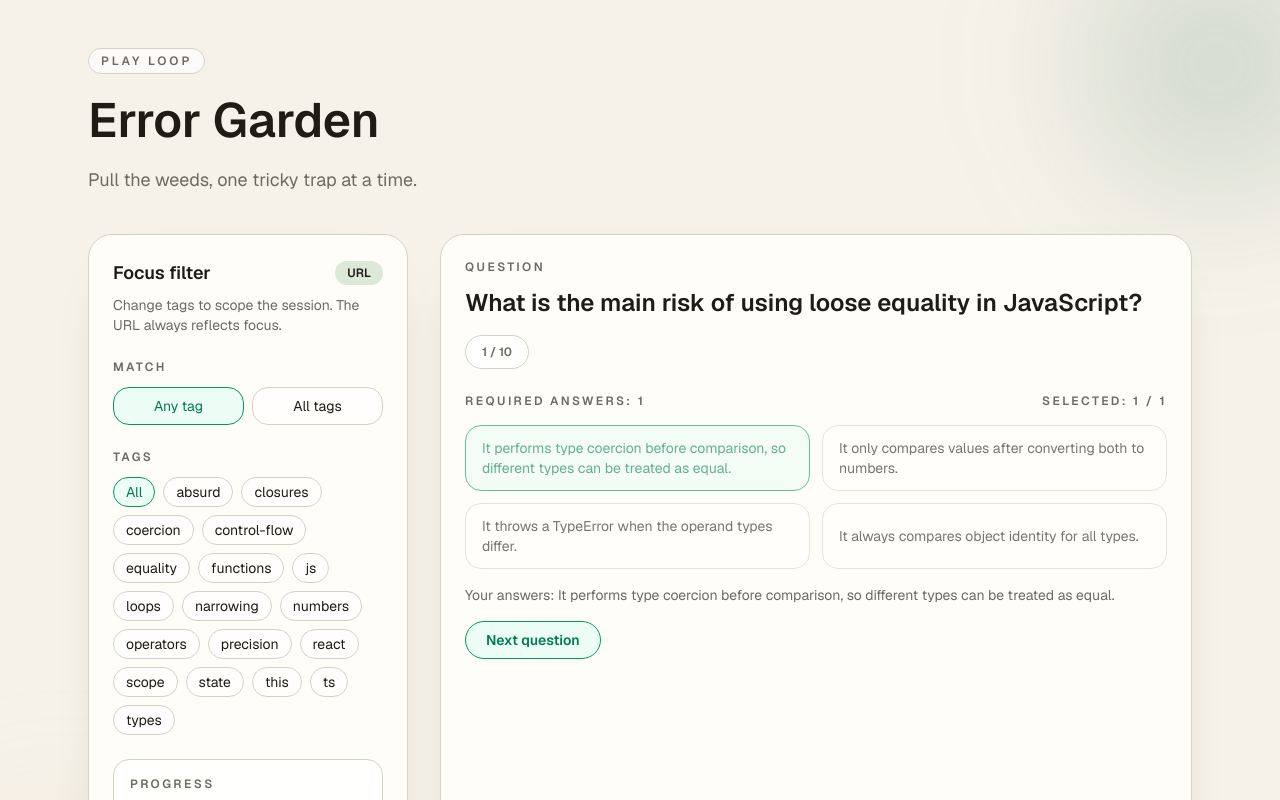
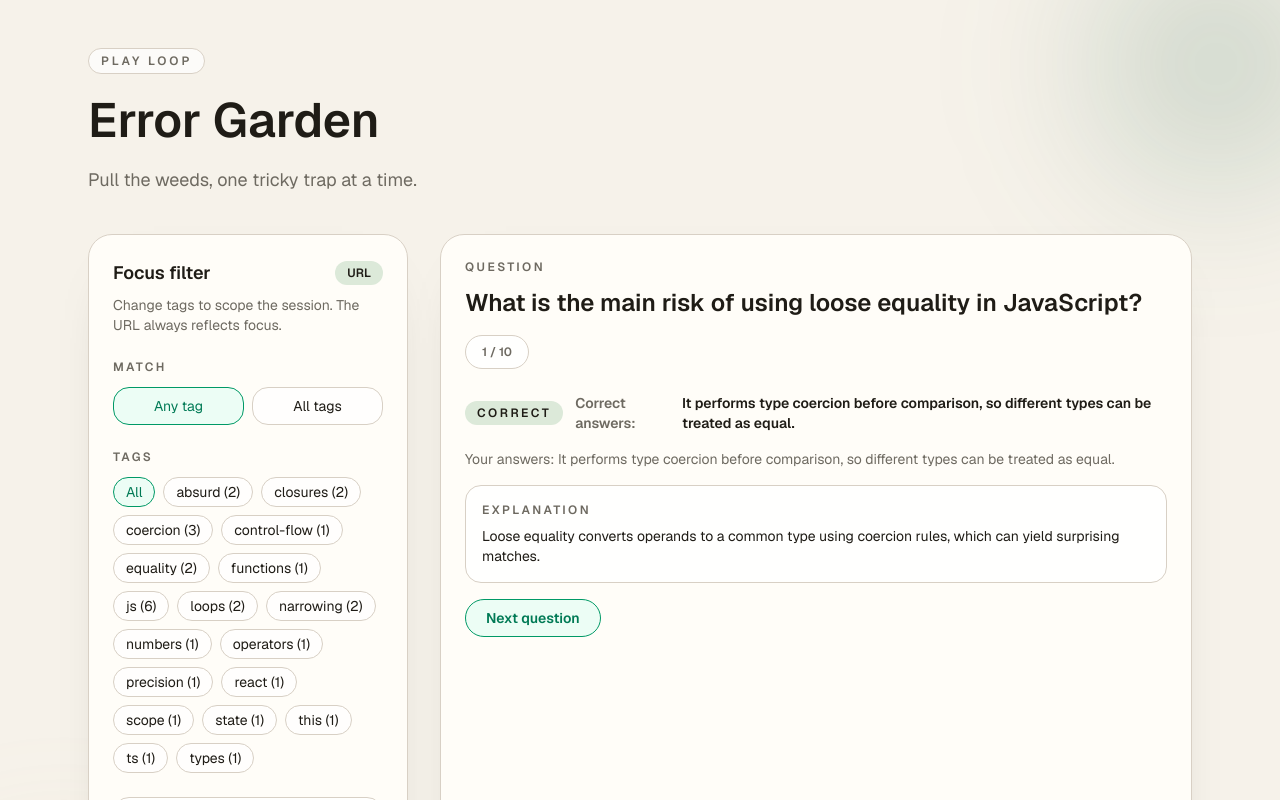
Before and after one commit to KrysOlechowski/error-garden, a Next.js app: page /play in a window 1280 px wide. Both pictures are taken after a click on the button 637 px from the left and 458 px from the top of the page. Shown: the top 800 px of the page. Built offline with nearby package versions, Linux system fonts and the light colour scheme.

Commit message:
feat/ui-play-tag-counts

```diff
--- /dev/null
+++ b/src/app/_lib/tagCounts.ts
@@ -0,0 +1,13 @@
+import type { Question } from "@/core/domain/questions/types";
+
+export function countTags(questions: Question[]): Map<string, number> {
+  const counts = new Map<string, number>();
+
+  questions.forEach((question) => {
+    question.tags.forEach((tag) => {
+      counts.set(tag, (counts.get(tag) ?? 0) + 1);
+    });
+  });
+
+  return counts;
+}
--- a/src/app/play/PlayClient.tsx
+++ b/src/app/play/PlayClient.tsx
@@ -21,6 +21,7 @@ import {
   parseFocusFilterFromSearchParams,
   serializeFocusFilter,
 } from "@/app/_lib/focusFilterUrl";
+import { countTags } from "@/app/_lib/tagCounts";
 
 import { PLAY_COPY } from "./copy";
 
@@ -60,12 +61,15 @@ export default function PlayClient({
   const [selectedAnswers, setSelectedAnswers] = useState<string[]>([]);
 
   const availableTags = useMemo(() => buildTagList(questions), [questions]);
+  const filteredQuestions = useMemo(
+    () => filterQuestionsByFocus(questions, focusFilter),
+    [questions, focusFilter],
+  );
+  const tagCounts = useMemo(() => countTags(questions), [questions]);
   const summary = getProgressSummary(session);
   const currentQuestion = getCurrentQuestion(session);
   const requiredSelections =
     getRequiredSelectionsForCurrentQuestion(session) ?? 0;
-  const canSubmitSelection =
-    requiredSelections > 0 && selectedAnswers.length >= requiredSelections;
   const lastAnswer = getLastAnswer(session);
   const isComplete = session.phase === "complete";
   const hasQuestions = session.questions.length > 0;
@@ -75,12 +79,10 @@ export default function PlayClient({
       return;
     }
 
-    const filteredQuestions = filterQuestionsByFocus(questions, focusFilter);
-
     setSession(createQuizSession(filteredQuestions));
     setActiveFilterKey(filterKey);
     setSelectedAnswers([]);
-  }, [activeFilterKey, filterKey, focusFilter, questions]);
+  }, [activeFilterKey, filterKey, filteredQuestions]);
 
   const updateUrl = (nextFilter: { tags: string[]; match: FocusMatch }) => {
     const params = new URLSearchParams(searchParams);
@@ -128,29 +130,15 @@ export default function PlayClient({
 
     const nextSelected = [...selectedAnswers, option];
 
-    setSelectedAnswers(nextSelected);
-  };
+    if (nextSelected.length >= requiredSelections) {
+      const answeredSession = submitAnswer(session, nextSelected);
 
-  const handleSubmitSelection = () => {
-    if (session.phase !== "answering") {
+      setSession(answeredSession);
+      setSelectedAnswers([]);
       return;
     }
 
-    if (selectedAnswers.length < requiredSelections || requiredSelections <= 0) {
-      return;
-    }
-
-    const answeredSession = submitAnswer(session, selectedAnswers);
-
-    if (answeredSession.phase !== "feedback") {
-      setSession(answeredSession);
-      return;
-    }
-
-    const advancedSession = advanceSession(answeredSession);
-
-    setSession(advancedSession);
-    setSelectedAnswers([]);
+    setSelectedAnswers(nextSelected);
   };
 
   const handleAdvance = () => {
@@ -161,8 +149,6 @@ export default function PlayClient({
   };
 
   const handleRestart = () => {
-    const filteredQuestions = filterQuestionsByFocus(questions, focusFilter);
-
     setSession(createQuizSession(filteredQuestions));
     setSelectedAnswers([]);
   };
@@ -171,61 +157,61 @@ export default function PlayClient({
     .length;
 
   const tagButtonClass = (active: boolean) =>
-    `rounded-full border px-3 py-1 text-sm transition focus-visible:outline-none focus-visible:ring-2 focus-visible:ring-[var(--play-accent)] ${
+    `rounded-full border px-3 py-1 text-sm transition focus-visible:outline-none focus-visible:ring-2 focus-visible:ring-(--play-accent) ${
       active
         ? "border-emerald-600 bg-emerald-50 text-emerald-700 dark:border-emerald-400 dark:bg-emerald-950/30 dark:text-emerald-200"
-        : "border-[var(--play-outline)] bg-white/70 text-[var(--play-ink)] hover:border-[var(--play-accent)]"
+        : "border-(--play-outline) bg-white/70 text-(--play-ink) hover:border-(--play-accent)"
     }`;
 
   const matchButtonClass = (active: boolean) =>
-    `rounded-2xl border px-3 py-2 text-sm transition focus-visible:outline-none focus-visible:ring-2 focus-visible:ring-[var(--play-accent)] ${
+    `rounded-2xl border px-3 py-2 text-sm transition focus-visible:outline-none focus-visible:ring-2 focus-visible:ring-(--play-accent) ${
       active
         ? "border-emerald-600 bg-emerald-50 text-emerald-700 dark:border-emerald-400 dark:bg-emerald-950/30 dark:text-emerald-200"
-        : "border-[var(--play-outline)] bg-white/70 text-[var(--play-ink)] hover:border-[var(--play-accent)]"
+        : "border-(--play-outline) bg-white/70 text-(--play-ink) hover:border-(--play-accent)"
     }`;
 
   const optionButtonClass = (active: boolean) =>
-    `rounded-2xl border px-4 py-3 text-left text-sm transition focus-visible:outline-none focus-visible:ring-2 focus-visible:ring-[var(--play-accent)] disabled:cursor-not-allowed disabled:opacity-60 ${
+    `rounded-2xl border px-4 py-3 text-left text-sm transition focus-visible:outline-none focus-visible:ring-2 focus-visible:ring-(--play-accent) disabled:cursor-not-allowed disabled:opacity-60 ${
       active
         ? "border-emerald-600 bg-emerald-50 text-emerald-700 dark:border-emerald-400 dark:bg-emerald-950/30 dark:text-emerald-200"
-        : "border-[var(--play-outline)] bg-white/80 text-[var(--play-ink)] hover:border-[var(--play-accent)]"
+        : "border-(--play-outline) bg-white/80 text-(--play-ink) hover:border-(--play-accent)"
     }`;
 
   return (
-    <div className="play-theme relative min-h-screen overflow-hidden bg-[var(--play-bg)] text-[var(--play-ink)]">
+    <div className="play-theme relative min-h-screen overflow-hidden bg-(--play-bg) text-(--play-ink)">
       <div className="pointer-events-none absolute -top-32 right-[-10%] h-96 w-96 rounded-full bg-[radial-gradient(circle,rgba(46,107,79,0.25),transparent_70%)] blur-3xl" />
       <div className="pointer-events-none absolute bottom-[-25%] left-[-10%] h-96 w-96 rounded-full bg-[radial-gradient(circle,rgba(227,196,140,0.35),transparent_70%)] blur-3xl" />
 
       <div className="relative mx-auto flex min-h-screen max-w-6xl flex-col gap-10 px-6 py-12 font-sans">
         <header className="max-w-2xl animate-rise-in">
-          <span className="inline-flex items-center rounded-full border border-[var(--play-outline)] bg-white/70 px-3 py-1 text-xs font-semibold uppercase tracking-[0.24em] text-[var(--play-muted)]">
+          <span className="inline-flex items-center rounded-full border border-(--play-outline) bg-white/70 px-3 py-1 text-xs font-semibold uppercase tracking-[0.24em] text-(--play-muted)">
             Play Loop
           </span>
           <h1 className="mt-4 text-4xl font-semibold leading-tight sm:text-5xl">
             {PLAY_COPY.title}
           </h1>
-          <p className="mt-4 text-lg text-[var(--play-muted)]">
+          <p className="mt-4 text-lg text-(--play-muted)">
             {PLAY_COPY.subtitle}
           </p>
         </header>
 
         <div className="grid gap-8 lg:grid-cols-[320px_1fr]">
           <aside
-            className="rounded-3xl border border-[var(--play-outline)] bg-[var(--play-panel)] p-6 shadow-[0_20px_60px_-45px_rgba(0,0,0,0.4)] animate-rise-in"
+            className="rounded-3xl border border-(--play-outline) bg-(--play-panel) p-6 shadow-[0_20px_60px_-45px_rgba(0,0,0,0.4)] animate-rise-in"
             style={{ animationDelay: "120ms" }}
           >
             <div className="flex items-center justify-between">
               <h2 className="text-lg font-semibold">{PLAY_COPY.focusTitle}</h2>
-              <span className="rounded-full bg-[var(--play-accent-soft)] px-3 py-1 text-xs font-semibold text-[var(--play-ink)]">
+              <span className="rounded-full bg-(--play-accent-soft) px-3 py-1 text-xs font-semibold text-(--play-ink)">
                 URL
               </span>
             </div>
-            <p className="mt-2 text-sm text-[var(--play-muted)]">
+            <p className="mt-2 text-sm text-(--play-muted)">
               {PLAY_COPY.focusHint}
             </p>
 
             <div className="mt-6">
-              <div className="text-xs font-semibold uppercase tracking-[0.2em] text-[var(--play-muted)]">
+              <div className="text-xs font-semibold uppercase tracking-[0.2em] text-(--play-muted)">
                 {PLAY_COPY.matchLabel}
               </div>
               <div className="mt-3 grid grid-cols-2 gap-2">
@@ -244,7 +230,7 @@ export default function PlayClient({
             </div>
 
             <div className="mt-6">
-              <div className="text-xs font-semibold uppercase tracking-[0.2em] text-[var(--play-muted)]">
+              <div className="text-xs font-semibold uppercase tracking-[0.2em] text-(--play-muted)">
                 {PLAY_COPY.tagsLabel}
               </div>
               <div className="mt-3 flex flex-wrap gap-2">
@@ -264,47 +250,47 @@ export default function PlayClient({
                     aria-pressed={focusFilter.tags.includes(tag)}
                     onClick={() => toggleTag(tag)}
                   >
-                    {tag}
+                    {tag} ({tagCounts.get(tag) ?? 0})
                   </button>
                 ))}
               </div>
             </div>
 
-            <div className="mt-6 rounded-2xl border border-[var(--play-outline)] bg-white/80 p-4">
-              <div className="text-xs font-semibold uppercase tracking-[0.2em] text-[var(--play-muted)]">
+            <div className="mt-6 rounded-2xl border border-(--play-outline) bg-white/80 p-4">
+              <div className="text-xs font-semibold uppercase tracking-[0.2em] text-(--play-muted)">
                 {PLAY_COPY.progressLabel}
               </div>
-              <div className="mt-2 text-sm font-semibold text-[var(--play-ink)]">
+              <div className="mt-2 text-sm font-semibold text-(--play-ink)">
                 {summary.currentNumber ? summary.currentNumber : 0} / {summary.totalQuestions}
               </div>
-              <div className="mt-1 text-xs text-[var(--play-muted)]">
+              <div className="mt-1 text-xs text-(--play-muted)">
                 {summary.remainingCount} remaining
               </div>
             </div>
           </aside>
 
           <section
-            className="rounded-3xl border border-[var(--play-outline)] bg-[var(--play-panel)] p-6 shadow-[0_20px_60px_-45px_rgba(0,0,0,0.4)] animate-rise-in"
+            className="rounded-3xl border border-(--play-outline) bg-(--play-panel) p-6 shadow-[0_20px_60px_-45px_rgba(0,0,0,0.4)] animate-rise-in"
             style={{ animationDelay: "180ms" }}
           >
             {!hasQuestions ? (
-              <div className="flex min-h-[320px] flex-col justify-center gap-4">
+              <div className="flex min-h-80 flex-col justify-center gap-4">
                 <h2 className="text-2xl font-semibold">
                   {PLAY_COPY.emptyStateTitle}
                 </h2>
-                <p className="text-sm text-[var(--play-muted)]">
+                <p className="text-sm text-(--play-muted)">
                   {PLAY_COPY.emptyStateBody}
                 </p>
               </div>
             ) : isComplete ? (
-              <div className="flex min-h-[320px] flex-col justify-center gap-4">
+              <div className="flex min-h-80 flex-col justify-center gap-4">
                 <h2 className="text-2xl font-semibold">
                   {PLAY_COPY.sessionCompleteTitle}
                 </h2>
-                <p className="text-sm text-[var(--play-muted)]">
+                <p className="text-sm text-(--play-muted)">
                   {PLAY_COPY.sessionCompleteBody}
                 </p>
-                <div className="rounded-2xl border border-[var(--play-outline)] bg-white/80 p-4 text-sm">
+                <div className="rounded-2xl border border-(--play-outline) bg-white/80 p-4 text-sm">
                   <div className="font-semibold">
                     {correctCount} / {session.answers.length} correct
                   </div>
@@ -312,30 +298,30 @@ export default function PlayClient({
                 <button
                   type="button"
                   onClick={handleRestart}
-                  className="mt-2 inline-flex w-fit items-center justify-center rounded-full bg-[var(--play-accent)] px-5 py-2 text-sm font-semibold text-white transition hover:opacity-90"
+                  className="mt-2 inline-flex w-fit items-center justify-center rounded-full bg-(--play-accent) px-5 py-2 text-sm font-semibold text-white transition hover:opacity-90"
                 >
                   {PLAY_COPY.startOver}
                 </button>
               </div>
             ) : (
-              <div className="flex min-h-[320px] flex-col gap-6">
+              <div className="flex min-h-80 flex-col gap-6">
                 <div className="flex flex-wrap items-start justify-between gap-4">
                   <div>
-                    <div className="text-xs font-semibold uppercase tracking-[0.2em] text-[var(--play-muted)]">
+                    <div className="text-xs font-semibold uppercase tracking-[0.2em] text-(--play-muted)">
                       {PLAY_COPY.questionLabel}
                     </div>
                     <h2 className="mt-3 text-2xl font-semibold">
                       {currentQuestion?.prompt}
                     </h2>
                   </div>
-                  <div className="rounded-full border border-[var(--play-outline)] bg-white/80 px-4 py-2 text-xs font-semibold text-[var(--play-muted)]">
+                  <div className="rounded-full border border-(--play-outline) bg-white/80 px-4 py-2 text-xs font-semibold text-(--play-muted)">
                     {summary.currentNumber} / {summary.totalQuestions}
                   </div>
                 </div>
 
                 {session.phase === "answering" ? (
                   <div className="flex flex-col gap-4">
-                    <div className="flex flex-wrap items-center justify-between gap-2 text-xs font-semibold uppercase tracking-[0.2em] text-[var(--play-muted)]">
+                    <div className="flex flex-wrap items-center justify-between gap-2 text-xs font-semibold uppercase tracking-[0.2em] text-(--play-muted)">
                       <span>
                         {PLAY_COPY.requiredLabel}: {requiredSelections}
                       </span>
@@ -367,26 +353,14 @@ export default function PlayClient({
                     </div>
 
                     {selectedAnswers.length === 0 ? (
-                      <p className="text-sm text-[var(--play-muted)]">
+                      <p className="text-sm text-(--play-muted)">
                         {PLAY_COPY.selectPrompt}
                       </p>
                     ) : (
-                      <div className="text-sm text-[var(--play-muted)]">
+                      <div className="text-sm text-(--play-muted)">
                         {PLAY_COPY.selectedLabel}: {selectedAnswers.join(", ")}
                       </div>
                     )}
-
-                    {canSubmitSelection ? (
-                      <button
-                        type="button"
-                        onClick={handleSubmitSelection}
-                        className="inline-flex w-fit items-center justify-center rounded-full border border-emerald-600 bg-emerald-50 px-5 py-2 text-sm font-semibold text-emerald-700 transition hover:border-emerald-500 dark:border-emerald-400 dark:bg-emerald-950/30 dark:text-emerald-200"
-                      >
-                        {summary.currentNumber === summary.totalQuestions
-                          ? PLAY_COPY.finishSession
-                          : PLAY_COPY.nextQuestion}
-                      </button>
-                    ) : null}
                   </div>
                 ) : (
                   <div className="flex flex-col gap-4">
@@ -394,7 +368,7 @@ export default function PlayClient({
                       <span
                         className={`inline-flex rounded-full px-3 py-1 text-xs font-semibold uppercase tracking-[0.2em] ${
                           lastAnswer?.result.isCorrect
-                            ? "bg-[var(--play-accent-soft)] text-[var(--play-ink)]"
+                            ? "bg-(--play-accent-soft) text-(--play-ink)"
                             : "bg-amber-100 text-amber-800"
                         }`}
                       >
@@ -402,23 +376,23 @@ export default function PlayClient({
                           ? PLAY_COPY.resultCorrect
                           : PLAY_COPY.resultIncorrect}
                       </span>
-                      <span className="text-[var(--play-muted)]">
+                      <span className="text-(--play-muted)">
                         {PLAY_COPY.correctAnswersLabel}:
                       </span>
-                      <span className="text-[var(--play-ink)]">
+                      <span className="text-(--play-ink)">
                         {currentQuestion?.correctAnswers.join(", ")}
                       </span>
                     </div>
-                    <div className="text-sm text-[var(--play-muted)]">
+                    <div className="text-sm text-(--play-muted)">
                       {PLAY_COPY.selectedLabel}:{" "}
                       {lastAnswer?.selectedAnswers.join(", ") ?? "-"}
                     </div>
 
-                    <div className="rounded-2xl border border-[var(--play-outline)] bg-white/80 p-4 text-sm">
-                      <div className="text-xs font-semibold uppercase tracking-[0.2em] text-[var(--play-muted)]">
+                    <div className="rounded-2xl border border-(--play-outline) bg-white/80 p-4 text-sm">
+                      <div className="text-xs font-semibold uppercase tracking-[0.2em] text-(--play-muted)">
                         {PLAY_COPY.explanationLabel}
                       </div>
-                      <p className="mt-2 text-sm text-[var(--play-ink)]">
+                      <p className="mt-2 text-sm text-(--play-ink)">
                         {currentQuestion?.explanation}
                       </p>
                     </div>
@@ -426,7 +400,7 @@ export default function PlayClient({
                     <button
                       type="button"
                       onClick={handleAdvance}
-                      className="inline-flex w-fit items-center justify-center rounded-full bg-[var(--play-accent)] px-5 py-2 text-sm font-semibold text-white transition hover:opacity-90"
+                      className="inline-flex w-fit items-center justify-center rounded-full border border-emerald-600 bg-emerald-50 px-5 py-2 text-sm font-semibold text-emerald-700 transition hover:border-emerald-500 dark:border-emerald-400 dark:bg-emerald-950/30 dark:text-emerald-200"
                     >
                       {summary.currentNumber === summary.totalQuestions
                         ? PLAY_COPY.finishSession
```
Also changed, not shown: src/core/domain/questions/seedQuestions.ts (+5 -6 lines), 4 other files (tests, documents, lock files or other folders).
